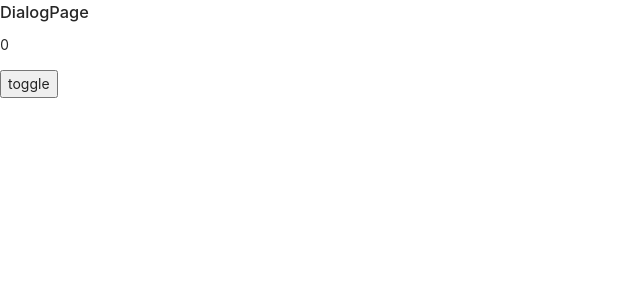
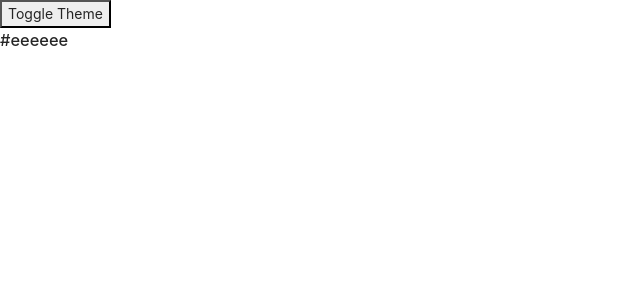
Before and after one commit to liwen11/my-app-simple, a React (Create React App) app: page / in a window 1280 px wide. Shown: the top 300 px of the page, without its empty margins (0-640 px from the left). Built offline with nearby package versions, Linux system fonts and the light colour scheme.

Commit message:
feat context

```diff
--- a/src/index.js
+++ b/src/index.js
@@ -8,6 +8,7 @@ import HocPage from './pages/HocPage'
 import FormPage from './pages/FormPage'
 import MyFormPage from './pages/MyFormPage'
 import DialogPage from './pages/DialogPage'
+import Context from './pages/context/Context'
 
 ReactDOM.render(
   <React.StrictMode>
@@ -21,7 +22,10 @@ ReactDOM.render(
     {/* <MyFormPage /> */}
 
     {/* 弹窗组件 */}
-    <DialogPage />
+    {/* <DialogPage /> */}
+
+    {/* context */}
+    <Context></Context>
   </React.StrictMode>,
   document.getElementById('root')
 );
--- /dev/null
+++ b/src/pages/context/Child.js
@@ -0,0 +1,26 @@
+import React, { Component } from 'react';
+import { themes, ThemeContext } from './ThemeContext'
+
+class Child extends Component {
+  constructor(props) {
+    super(props);
+    this.state = {};
+  }
+  render() {
+    return (
+      <ThemeContext.Consumer>
+        {
+          (state) => (
+            <div>
+              <button onClick={state.toggleTheme}
+                style={{ backgroundColor: state.theme.background }}>Toggle Theme</button>
+              <h3>{state.theme.background}</h3>
+            </div>
+          )
+        }
+      </ThemeContext.Consumer>
+    );
+  }
+}
+
+export default Child;
--- /dev/null
+++ b/src/pages/context/Context.js
@@ -0,0 +1,30 @@
+import React, { Component } from 'react';
+import {themes, ThemeContext} from './ThemeContext'
+import Middle from './Middle'
+
+class Context extends Component {
+  constructor(props) {
+    super(props);
+    this.state = {
+      theme: themes.light,
+      toggleTheme: this.toggleTheme
+     };
+  }
+  toggleTheme = (e) => {
+    console.log(e)
+    this.setState(state => ({
+      theme: state.theme === themes.dark? themes.light: themes.dark
+    }))
+  }
+  render() {
+    return (
+      <div>
+        <ThemeContext.Provider value={this.state}>
+          <Middle />
+        </ThemeContext.Provider>
+      </div>
+    );
+  }
+}
+
+export default Context;
--- /dev/null
+++ b/src/pages/context/Middle.js
@@ -0,0 +1,18 @@
+import React, { Component } from 'react';
+import Child from './Child'
+
+class Middle extends Component {
+  constructor(props) {
+    super(props);
+    this.state = {  };
+  }
+  render() {
+    return (
+      <div className={'middle'}>
+        <Child></Child>
+      </div>
+    );
+  }
+}
+
+export default Middle;
--- /dev/null
+++ b/src/pages/context/ThemeContext.js
@@ -0,0 +1,15 @@
+import React from 'react';
+export const themes = {
+  light: {
+    foreground: '#000000',
+    background: '#eeeeee',
+  },
+  dark: {
+    foreground: '#ffffff',
+    background: '#222222',
+  },
+};
+export const ThemeContext = React.createContext({
+  theme: themes.dark,
+  toggleTheme: () => {}
+})
```
